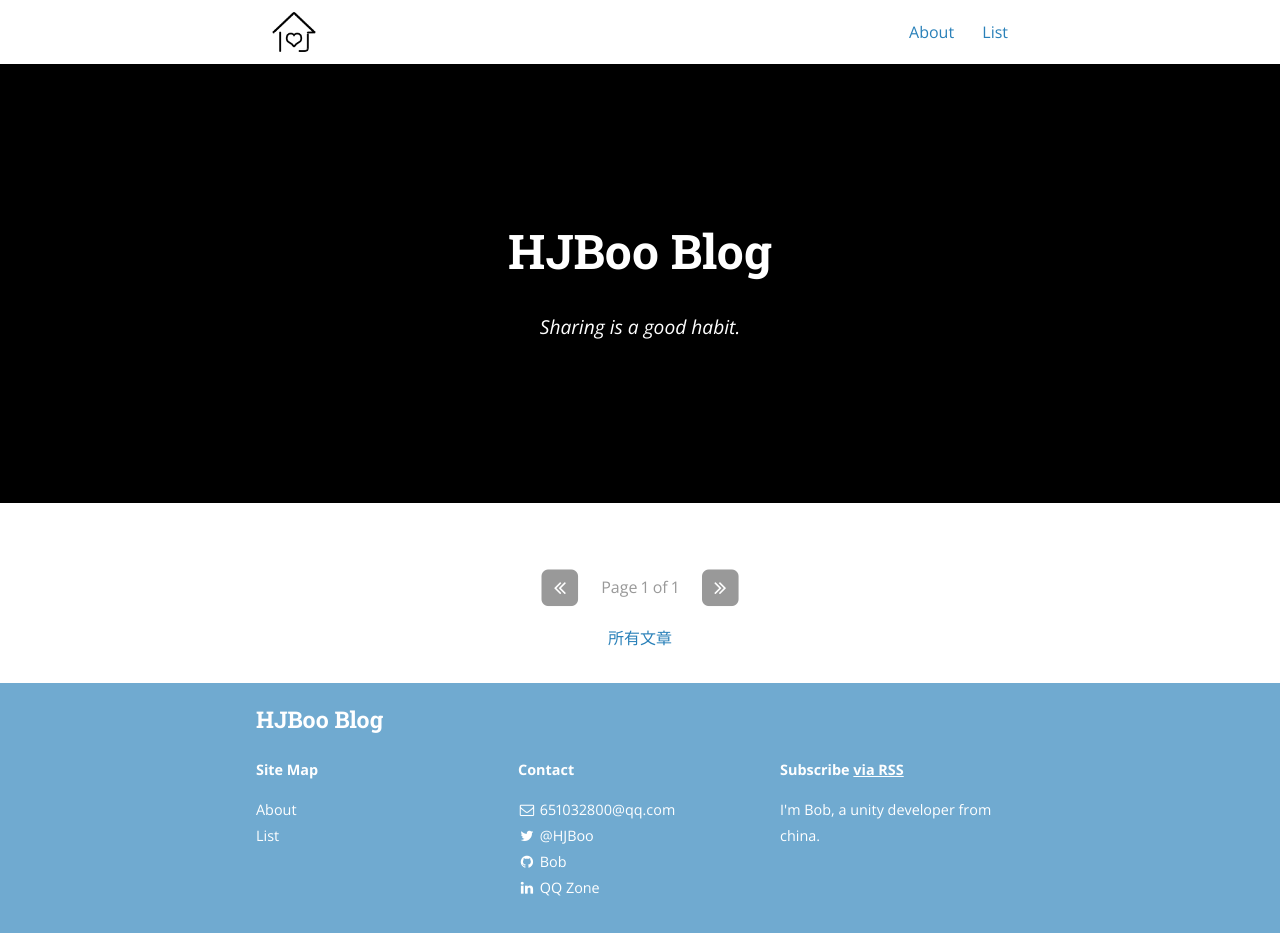
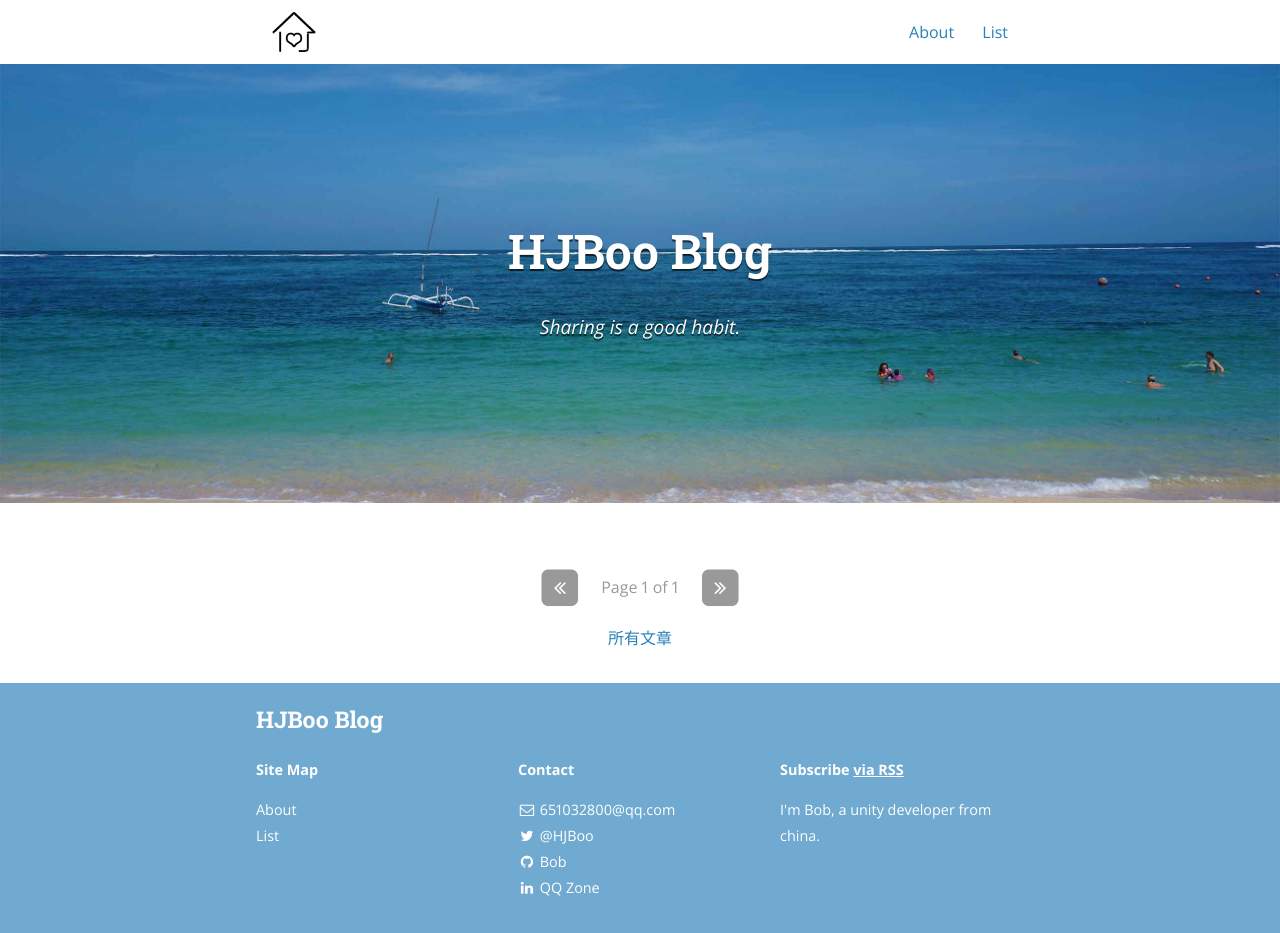
Before and after one commit to MonoHank/hjboo.github.io, a Jekyll site: the page built from index.html, in a window 1280 px wide. Built offline with Jekyll 4.4.1, drawn with Linux system fonts in a browser that asks for light colours; nearby versions of some CDN libraries; the list of posts is cut into pages by our own code; a style sheet for code colours, icons or effects is not loaded.

Commit message:
····

```diff
--- a/_sass/_layout.scss
+++ b/_sass/_layout.scss
@@ -87,7 +87,7 @@ pre code.hljs {
 	.scrim {
 		padding: 3em 1em;
 		&.has-cover {
-			background-color: rgba(0,0,0,1);
+			background-color: rgba(0,0,0,0);
 			padding: 6em 1em !important;
 			@include media($tablet) {
 				padding: 9em 1em !important;
```
